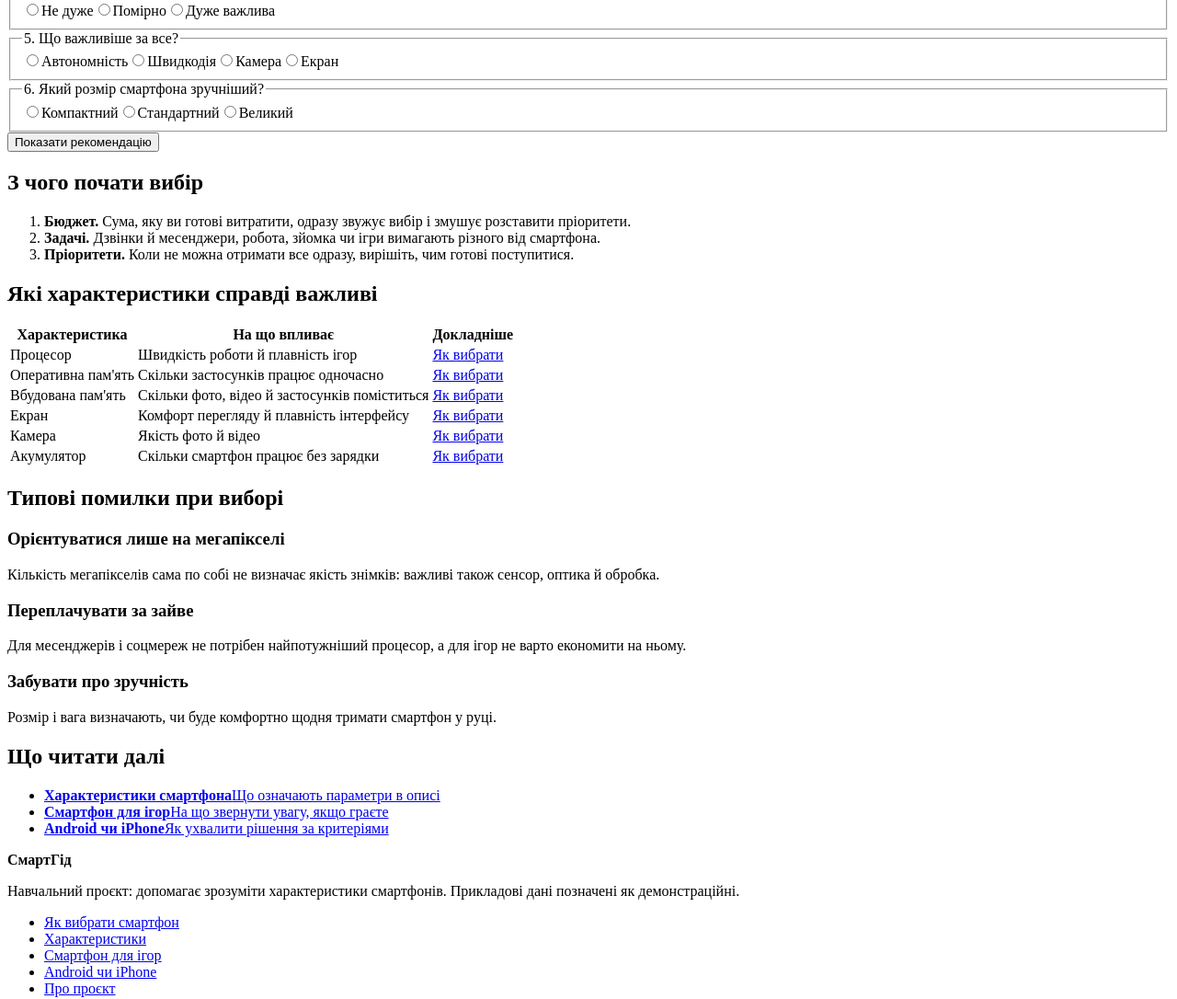
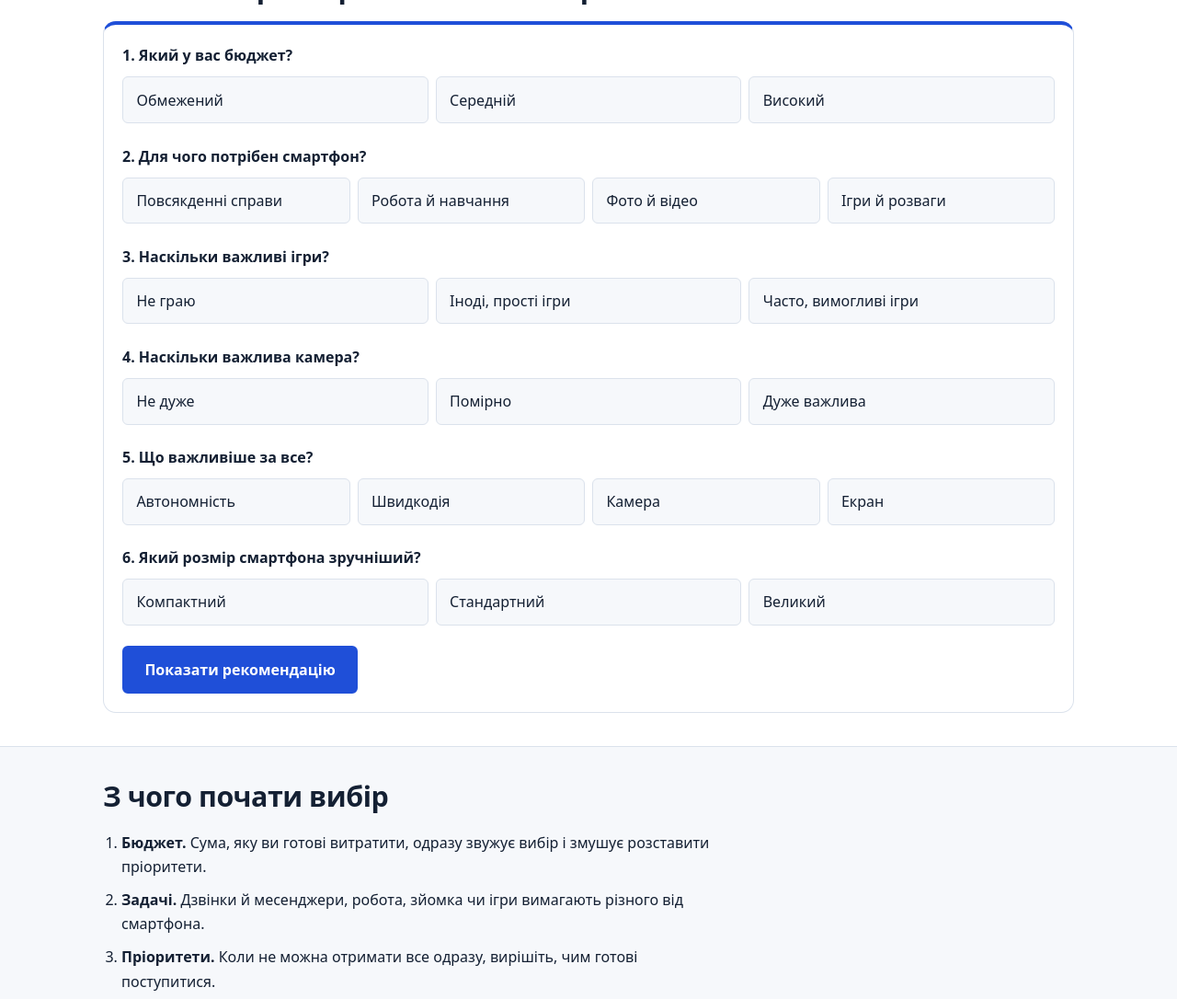
Before and after one commit to sherhniaga/smartphone-guide, a plain HTML site: page index.html in a window 1280 px wide. Shown: the part 600-1686 px from the top of the page at 92% size. Drawn offline with Linux system fonts and the light colour scheme; the site is published under a folder, as on GitHub Pages, so addresses that start at the root find nothing.

Commit message:
Update stylesheet and script paths to relative

```diff
--- a/index.html
+++ b/index.html
@@ -19,7 +19,7 @@
 <meta property="og:image:height" content="630">
 <meta property="og:image:alt" content="СмартГід: як вибрати смартфон">
 <meta name="twitter:card" content="summary_large_image">
-<link rel="stylesheet" href="/assets/css/main.css">
+<link rel="stylesheet" href="./assets/css/main.css">
 <script type="application/ld+json">{"@context":"https://schema.org","@graph":[{"@type":"WebSite","@id":"https://example.com/#website","name":"СмартГід","url":"https://example.com/","inLanguage":"uk"},{"@type":"Article","mainEntityOfPage":"https://example.com/","headline":"Як вибрати смартфон","inLanguage":"uk","image":"https://example.com/assets/img/og-default.jpg","datePublished":"2026-10-08T12:00:00+03:00","dateModified":"2026-10-08T12:00:00+03:00","author":{"@type":"Organization","name":"СмартГід"}}]}</script>
 </head>
 <body>
@@ -68,8 +68,8 @@
 <footer class="site-footer"><div class="wrap">
 <div><strong>СмартГід</strong><p class="muted">Навчальний проєкт: допомагає зрозуміти характеристики смартфонів. Прикладові дані позначені як демонстраційні.</p></div>
 <nav aria-label="Розділи сайту"><ul>
-<li><a href="/">Як вибрати смартфон</a></li><li><a href="/kharakterystyky/">Характеристики</a></li><li><a href="/ihrovyi-smartfon/">Смартфон для ігор</a></li><li><a href="/android-chy-iphone/">Android чи iPhone</a></li><li><a href="/pro-proiekt/">Про проєкт</a></li>
+<li><a href="/">Як вибрати смартфон</a></li><li><a href="./kharakterystyky/">Характеристики</a></li><li><a href="./ihrovyi-smartfon/">Смартфон для ігор</a></li><li><a href="./android-chy-iphone/">Android чи iPhone</a></li><li><a href="./pro-proiekt/">Про проєкт</a></li>
 </ul></nav></div></footer>
-<script src="/assets/js/quiz.js" defer></script>
+<script src="./assets/js/quiz.js" defer></script>
 </body>
 </html>
```
